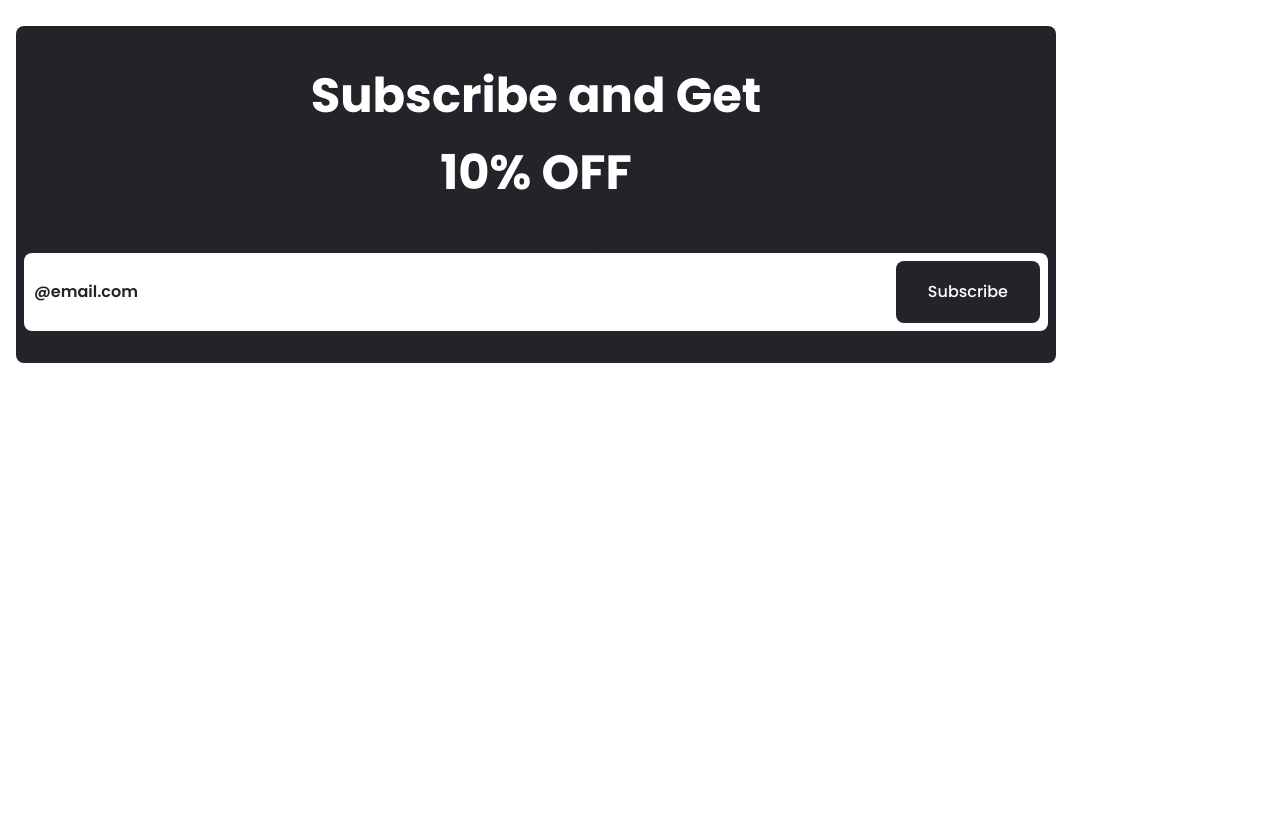
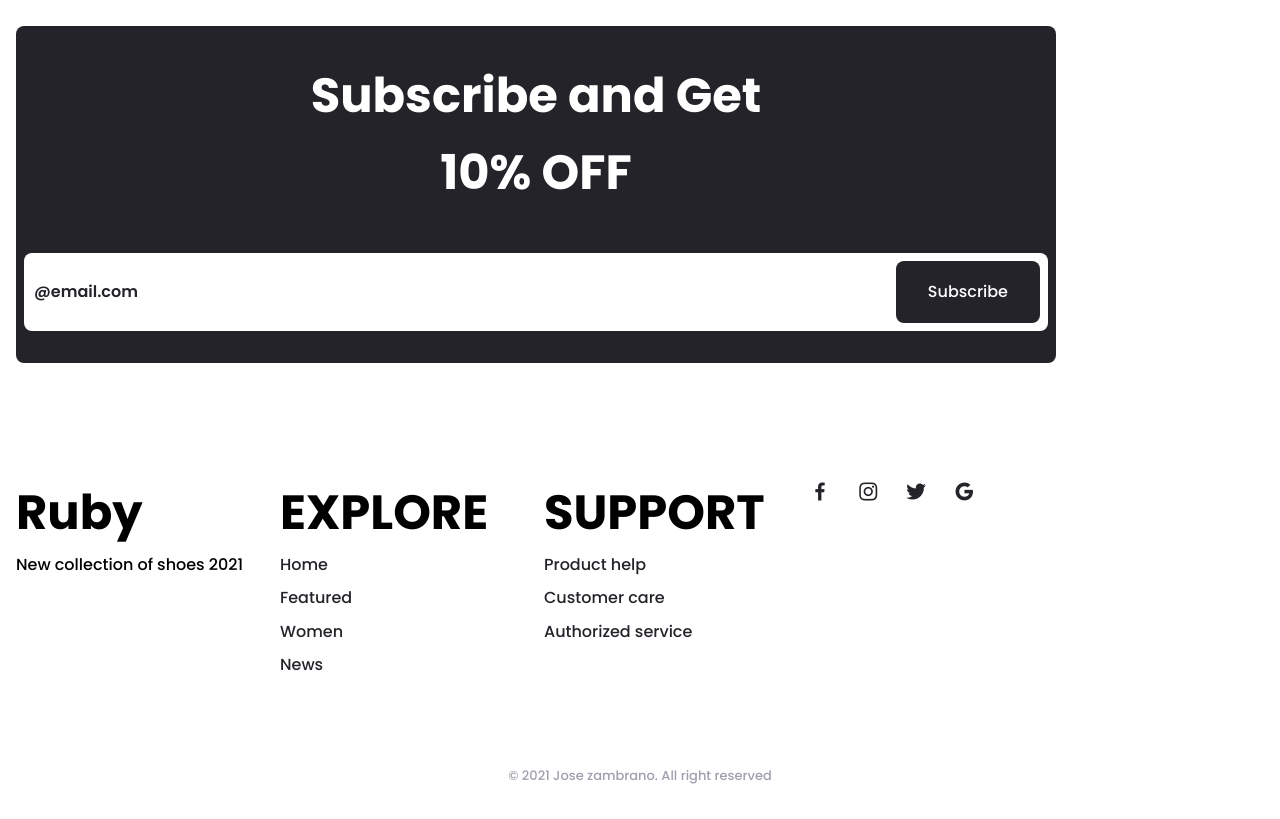
Before and after one commit to joseyzambranov/ecomerce-angular, a plain HTML site: page index.html in a window 1280 px wide. Shown: the part 4831-5650 px from the top of the page. Before the commit the page ends 5226 px from the top, so only its background shows below. Drawn offline with nearby package versions, Linux system fonts and the light colour scheme.

Commit message:
listo footer

```diff
--- a/asset/css/style.css
+++ b/asset/css/style.css
@@ -468,3 +468,28 @@ align-self: center;
     font-size: var(--normal-font-size);
     font-weight: var(--font-semi-bold);
 }
+/*footer*/
+.footer__container{
+    grid-template-columns: repeat(auto-fit,minmax(220px, 1fr));
+}
+.footer__box{
+    margin-bottom: var(--mb-4);
+}
+.footer__title{
+    font-size: var(--big-font-size);
+}
+.footer__link{
+    display: block;
+    width: max-content;
+    margin-bottom: var(--mb-1);
+}
+.footer__social{
+    font-size: 1.5rem;
+    margin-right: 1.25rem;
+}
+.footer__copy{
+    padding-top: 3rem;
+    font-size: var(--smaller-font-size);
+    color: var(--black-light-color);
+    text-align: center;
+}
--- a/index.html
+++ b/index.html
@@ -204,8 +204,43 @@
                 </form>
             </div>
         </section>
+    </main>
 
-    </main>
+    <!--footer-->
+
+    <footer class="footer section">
+        <div class="footer__container bd-grid">
+            <div class="footer__box">
+                <h3 class="footer__title">Ruby</h3>
+                <p class="footer__description">New collection of shoes 2021</p>
+            </div>
+
+            <div class="footer__box">
+                <h3 class="footer__title">EXPLORE</h3>
+                <ul>
+                    <li><a href="#home" class="footer__link">Home</a></li>
+                    <li><a href="#featured" class="footer__link">Featured</a></li>
+                    <li><a href="#women" class="footer__link">Women</a></li>
+                    <li><a href="#new" class="footer__link">News</a></li>
+                </ul>
+            </div>
+            <div class="footer__box">
+                <h3 class="footer__title">SUPPORT</h3>
+                <ul>
+                    <li><a href="#" class="footer__link">Product help</a></li>
+                    <li><a href="#" class="footer__link">Customer care</a></li>
+                    <li><a href="#" class="footer__link">Authorized service</a></li>
+                </ul>
+            </div>
+            <div class="footer__box">
+               <a href="#" class="footer__social"><i class='bx bxl-facebook'></i></a>
+               <a href="#" class="footer__social"><i class='bx bxl-instagram'></i></a>
+               <a href="#" class="footer__social"><i class='bx bxl-twitter'></i></a>
+               <a href="#" class="footer__social"><i class='bx bxl-google'></i></a>
+            </div>
+        </div>
+        <p class="footer__copy">&#169; 2021 Jose zambrano. All right reserved</p>
+    </footer>
 
 </body>
 
```
